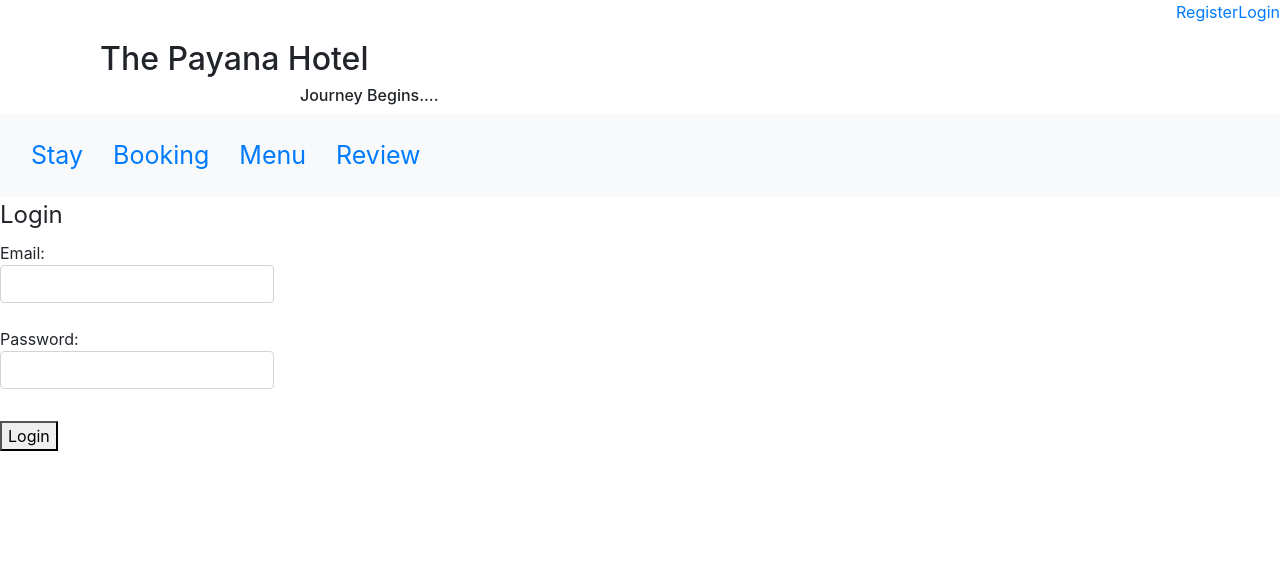
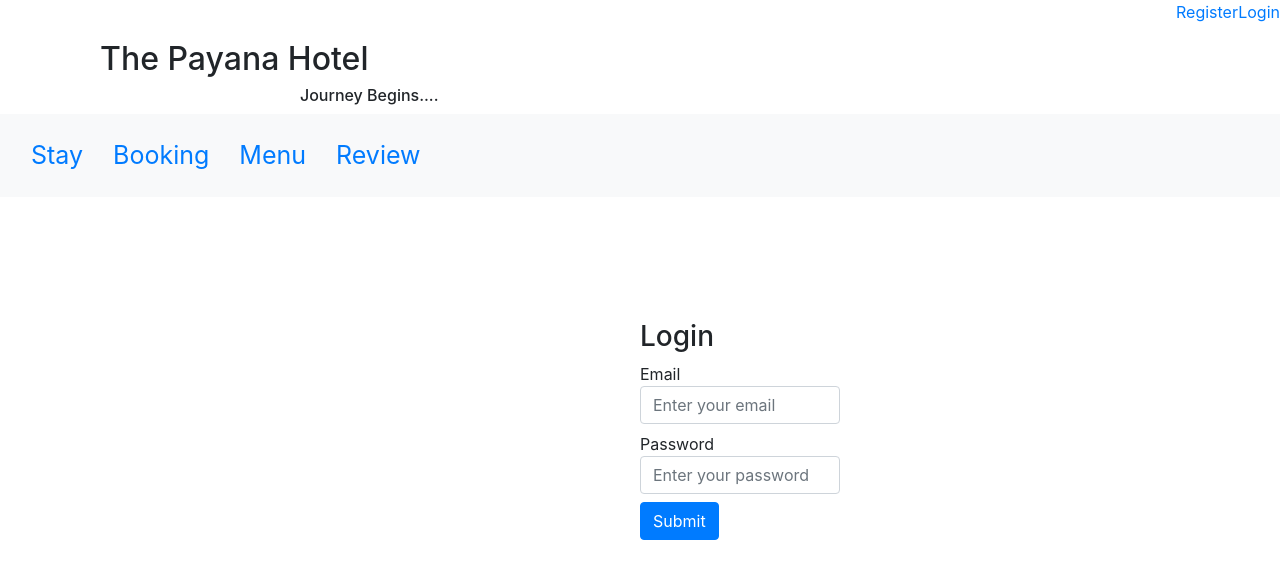
Before and after one commit to varshithag/hotel-booking-project, a React (Create React App) app in the folder client/: page /users/login in a window 1280 px wide. Shown: the top 578 px of the page. Built offline with nearby package versions, Linux system fonts and the light colour scheme.

Commit message:
updated login form

```diff
--- a/client/src/components/Authentication/Login.js
+++ b/client/src/components/Authentication/Login.js
@@ -4,6 +4,9 @@ import { Formik, Form, Field } from 'formik';
 import * as Yup from 'yup';
 
 const LoginSchema=Yup.object().shape({
+    username:Yup.string()
+    .min(5, 'Too Short!')
+    .required("username can't be blank"),
     email:Yup.string()
     .email('Invaild email..!!')
     .required("email can't be blank"),
@@ -49,8 +52,11 @@ class Login extends React.Component{
     }
     render(){
         return(
-            <fieldset>
-               <legend>Login</legend>
+            <fieldset >
+
+               <div className="container login-box">
+                <div className="row">
+
                <Formik
                     initialValues={{
                         username: '',
@@ -60,24 +66,34 @@ class Login extends React.Component{
                     validationSchema={LoginSchema}
                     onSubmit={this.handleSubmit}>
                      {({ errors, touched })=>(
-            <form onSubmit={this.handleSubmit}>
-                <div class="form-group">
-                <label> Email:
-                    <Field type="text" name="email" className="form-control"/>
+                         <div className="form-group">
+                    <form>
+                        <h3>Login</h3>
+                <label> Email
+                    <Field type="text" name="email" className="form-control" placeholder="Enter your email"/>
                     {errors.email && touched.email ? (
                             <div>{errors.email}</div>
-                         ):null}
-                </label>
-                </div>
-                <label> Password:
-                    <Field type="password"   name="password" className="form-control" />
+                    ):null}
+                </label><br/>
+                <label> Password
+                    <Field type="password" name="password" className="form-control" placeholder="Enter your password"/>
                     {errors.password && touched.password ? (
                             <div>{errors.password}</div>
                          ):null}
-                </label><br/><br/>
-                    <button type="submit"> Login</button>
-            </form>)}
+                </label><br/>
+                    <input type="submit" className="btn btn-primary" />
+
+            </form>
+            </div>)}
+
             </Formik>
+                    </div>
+
+                </div>
+
+
+
+
          </fieldset>
         )
     }
--- a/client/src/home.css
+++ b/client/src/home.css
@@ -1,3 +1,4 @@
+@import "https://stackpath.bootstrapcdn.com/font-awesome/4.7.0/css/font-awesome.min.css";
 .main{
     background-color:whitesmoke
 }
@@ -49,6 +50,9 @@
       height: 500px;
 
   }
-  /* .form{
-
-  } */
+   .login-box{
+      width: 200px;
+      position: absolute;
+      top:40%;
+      left:50%;
+  }
```
